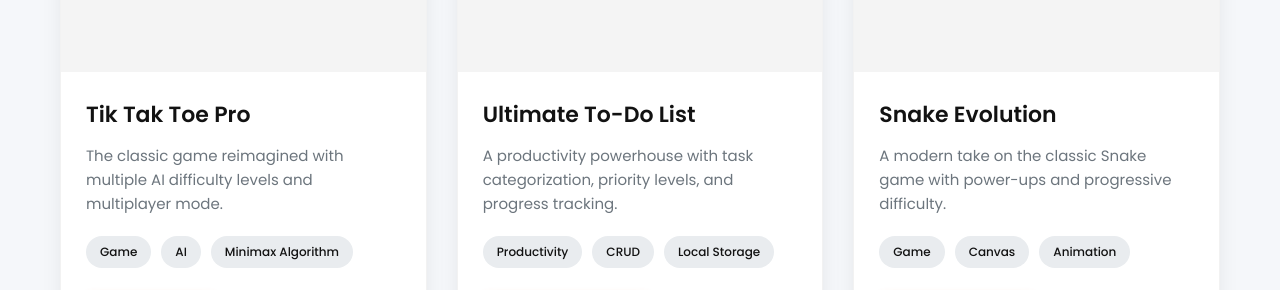
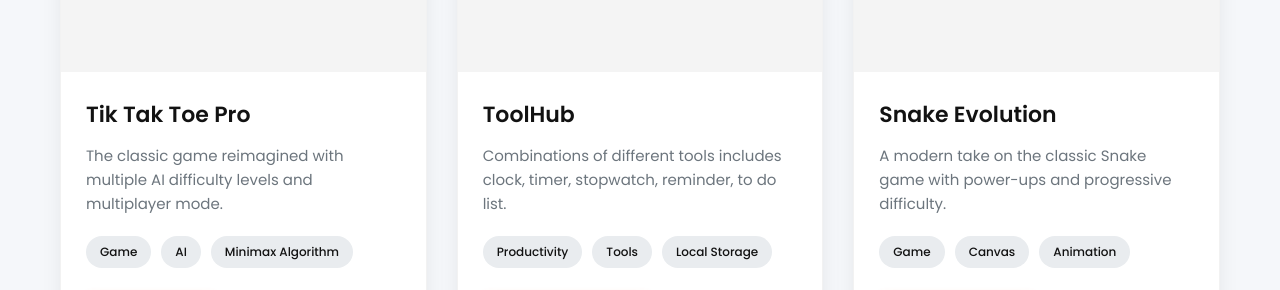
Before and after one commit to RidoanDev/DevHub, a plain HTML site: page index.html in a window 1280 px wide. Shown: the part 2240-2530 px from the top of the page. Drawn offline with Linux system fonts and the light colour scheme.

Commit message:
Update index.html

```diff
--- a/index.html
+++ b/index.html
@@ -3,7 +3,7 @@
 <head>
     <meta charset="UTF-8">
     <meta name="viewport" content="width=device-width, initial-scale=1.0">
-    <title>Dev Hub | Ridoan Zisan</title>
+    <title>DevHub</title>
     <link rel="stylesheet" href="https://cdnjs.cloudflare.com/ajax/libs/font-awesome/6.4.0/css/all.min.css">
     <link href="https://fonts.googleapis.com/css2?family=Poppins:wght@300;400;500;600;700&family=Montserrat:wght@700;800&display=swap" rel="stylesheet">
     <style>
@@ -1600,14 +1600,14 @@
                 },
                 {
                     id: "todolist",
-                    title: "Ultimate To-Do List",
-                    description: "A productivity powerhouse with task categorization, priority levels, and progress tracking.",
+                    title: "ToolHub",
+                    description: "Combinations of different tools includes clock, timer, stopwatch, reminder, to do list.",
                     icon: "fa-tasks",
                     category: "tool",
                     links: [
                         { url: "https://ridoandev.github.io/To-Do-List/", label: "Get Organized" }
                     ],
-                    tags: ["Productivity", "CRUD", "Local Storage"]
+                    tags: ["Productivity", "Tools", "Local Storage"]
                 },
                 {
                     id: "snakegame",
```
